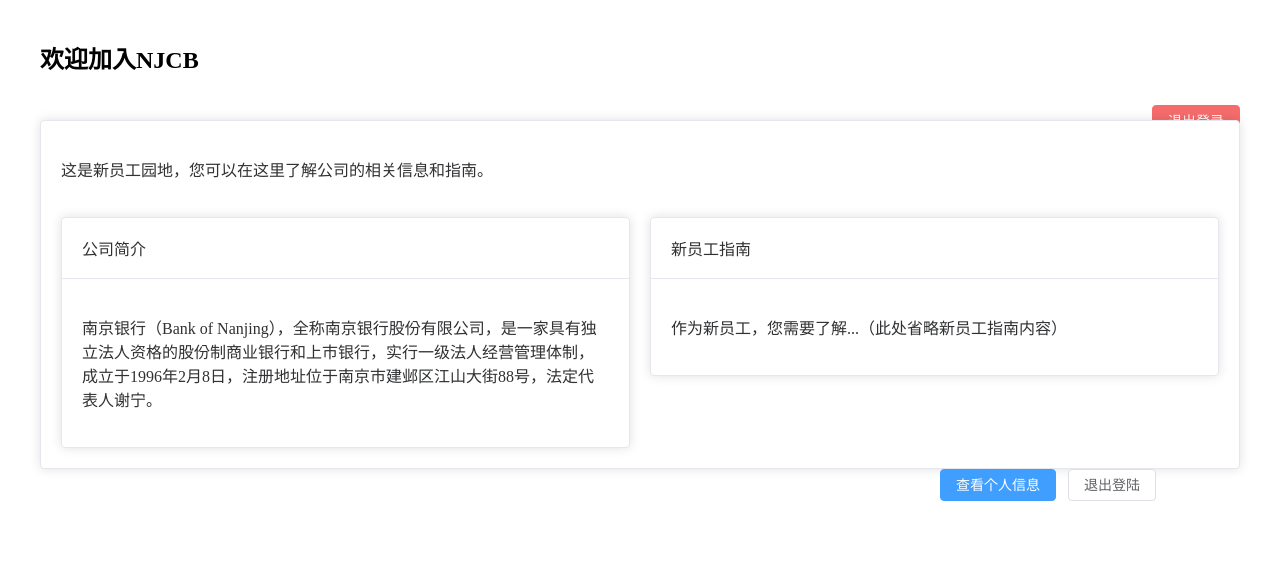
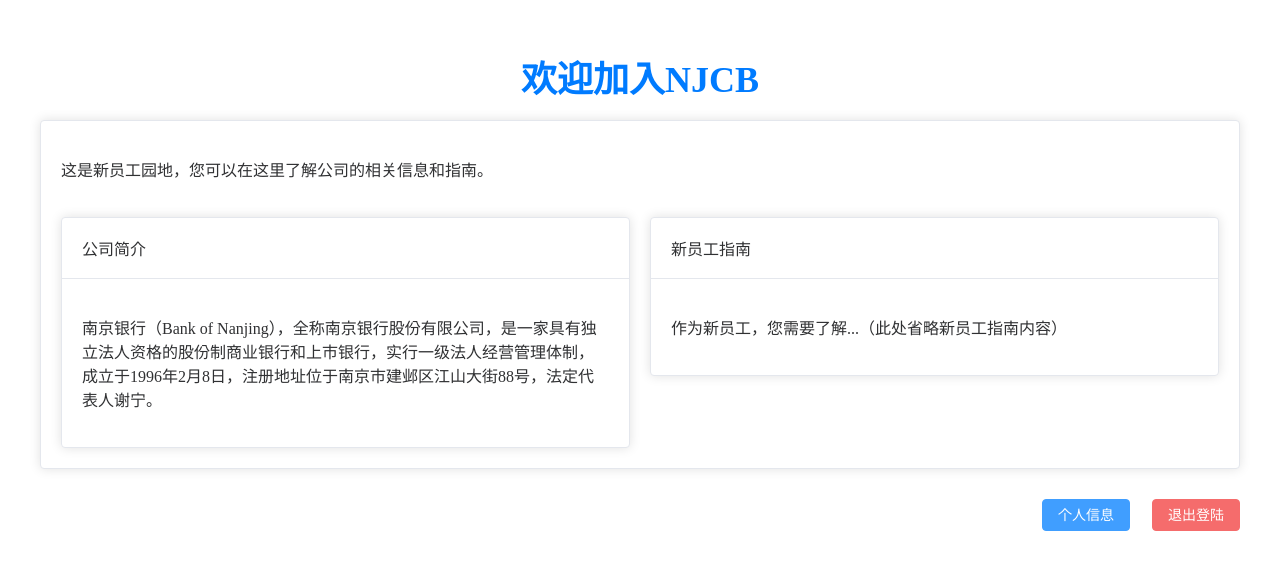
Before and after one commit to centaurus-xie/new-staff-field-fe, a Vue app: page /fieldMainPage in a window 1280 px wide. Shown: the top 570 px of the page. Built offline with nearby package versions, Linux system fonts and the light colour scheme; sample sign-in values are in the browser's storage.

Commit message:
feat(user) add user profile-checking dialogue in fieldMainPage

```diff
--- /dev/null
+++ b/src/components/UserProfile.vue
@@ -0,0 +1,76 @@
+<template>
+    <el-dialog
+            title="个人信息"
+            v-model="visible"
+            width="500px"
+            @close="handleClose"
+    >
+        <el-form :model="userInfo" label-width="80px">
+            <el-form-item label="用户名">
+                <el-input v-model="userInfo.username" disabled></el-input>
+            </el-form-item>
+            <el-form-item label="昵称">
+                <el-input v-model="userInfo.nickname" disabled></el-input>
+            </el-form-item>
+            <el-form-item label="邮箱">
+                <el-input v-model="userInfo.email" disabled></el-input>
+            </el-form-item>
+            <el-form-item label="手机号">
+                <el-input v-model="userInfo.phone" disabled></el-input>
+            </el-form-item>
+        </el-form>
+        <template #footer>
+      <span class="dialog-footer">
+        <el-button @click="handleClose">关闭</el-button>
+      </span>
+        </template>
+    </el-dialog>
+</template>
+
+<script>
+import axios from "axios";
+
+export default {
+    name: "UserProfile",
+    data() {
+        return {
+            visible: false,
+            userInfo: {
+                username: '',
+                nickname: '',
+                email: '',
+                phone: ''
+            }
+        };
+    },
+    methods: {
+        async show() {
+
+            const profile = await axios.get('/api/user/getProfile',
+            //     {
+            //     params: {
+            //         username: localStorage.getItem('username')
+            //     }
+            // }
+            );
+            this.userInfo = {
+                username: profile.data.username,
+                nickname: profile.data.nickname,
+                email: profile.data.email,
+                phone: profile.data.phone
+            };
+            this.visible = true;
+        },
+        handleClose() {
+            this.visible = false;
+        }
+    }
+};
+</script>
+
+<style scoped>
+.dialog-footer {
+    display: flex;
+    justify-content: flex-end;
+}
+</style>
--- a/src/pages/fieldMainPage.vue
+++ b/src/pages/fieldMainPage.vue
@@ -1,8 +1,7 @@
 <template>
     <el-container class="field-main-page">
         <el-header>
-            <h1>欢迎加入NJCB</h1>
-            <el-button @click="logout" type="danger" style="float: right; margin-top: 10px;">退出登录</el-button>
+            <h1 style="color: #007bff; text-align: center; font-size: 36px;">欢迎加入NJCB</h1>
         </el-header>
         <el-main>
             <el-row :gutter="20">
@@ -24,18 +23,23 @@
                     </el-card>
                 </el-col>
             </el-row>
-            <el-row justify="end">
+            <el-row justify="end" style="margin-top: 30px;">
                 <el-col :span="6">
-                    <el-button type="primary" @click="viewProfile">查看个人信息</el-button>
-                    <el-button @click="logout">退出登陆</el-button>
+                    <div class="button-container">
+                        <el-button type="primary" @click="viewProfile">个人信息</el-button>
+                        <el-button type="danger" @click="logout">退出登陆</el-button>
+                    </div>
                 </el-col>
             </el-row>
         </el-main>
+
+        <UserProfile ref="userProfile" />
     </el-container>
 </template>
 
 <script>
 import { ElContainer, ElHeader, ElMain, ElRow, ElCol, ElCard, ElButton } from 'element-plus';
+import UserProfile from '../components/UserProfile.vue'; // 引入用户信息组件
 
 export default {
     name: "fieldMainPage",
@@ -46,12 +50,12 @@
         ElRow,
         ElCol,
         ElCard,
-        ElButton
+        ElButton,
+        UserProfile
     },
     methods: {
         viewProfile() {
-            // 跳转到个人信息页面
-            // this.$router.push('/profile');
+            this.$refs.userProfile.show();
         },
         logout() {
             // 清除登录状态
@@ -72,4 +76,11 @@
 .el-card {
     margin-top: 20px;
 }
+
+.button-container {
+    display: flex;
+    justify-content: flex-end;
+    gap: 10px; /* 按钮之间的间距 */
+    flex-wrap: nowrap; /* 防止换行 */
+}
 </style>
--- a/src/pages/login.vue
+++ b/src/pages/login.vue
@@ -70,7 +70,10 @@
                 console.log(response);
                 if (response.data) {
                     // 后端在用户名存在时返回True
-                    alert('用户名已存在');
+                    ElMessage({
+                        message: '用户名已存在，请重新选择',
+                        type: 'warning'
+                    });
                 } else {
                     this.isReverse = false; // 设置正向动画
                     this.showPhoneEmailForm = true;
```
